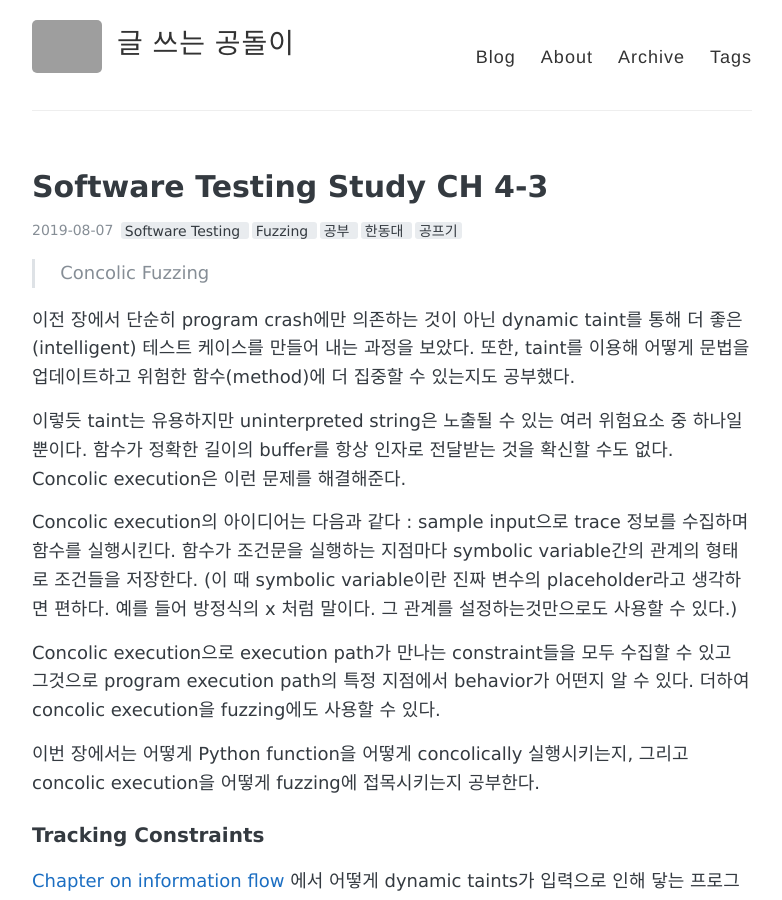
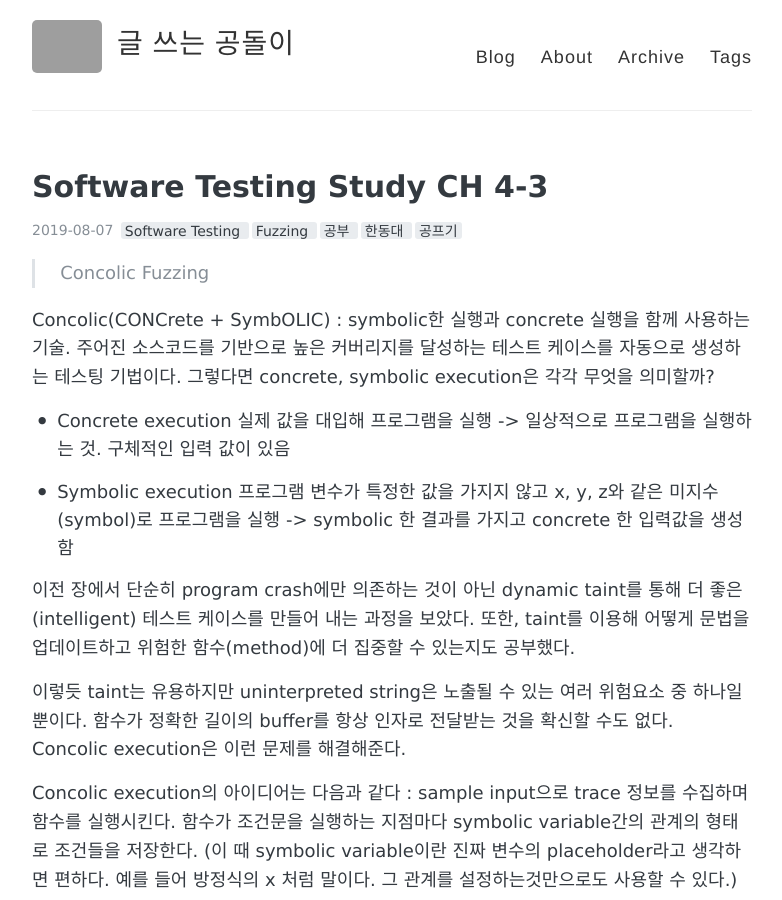
Before and after one commit to sihyungyou/sihyungyou.github.io, a Jekyll site: the page built from _posts/2019-08-07-fuzzingbook-ch4-3.md, in a window 1280 px wide and 900 px high. Shown: the whole window, without its empty margins (248-1030 px from the left). Built offline with Jekyll 4.4.1, drawn with Linux system fonts in a browser that asks for light colours; grey boxes are pictures that could not be loaded.

Commit message:
added info in 4-3

```diff
--- a/_posts/2019-08-07-fuzzingbook-ch4-3.md
+++ b/_posts/2019-08-07-fuzzingbook-ch4-3.md
@@ -6,6 +6,14 @@ comments: true
 ---
 
 > Concolic Fuzzing
+
+Concolic(CONCrete + SymbOLIC) : symbolic한 실행과 concrete 실행을 함께 사용하는 기술. 주어진 소스코드를 기반으로 높은 커버리지를 달성하는 테스트 케이스를 자동으로 생성하는 테스팅 기법이다. 그렇다면 concrete, symbolic execution은 각각 무엇을 의미할까?
+
+- Concrete execution
+실제 값을 대입해 프로그램을 실행 -> 일상적으로 프로그램을 실행하는 것. 구체적인 입력 값이 있음
+
+- Symbolic  execution
+프로그램 변수가 특정한 값을 가지지 않고 x, y, z와 같은 미지수(symbol)로 프로그램을 실행 -> symbolic 한 결과를 가지고 concrete 한 입력값을 생성함
 
 이전 장에서 단순히 program crash에만 의존하는 것이 아닌 dynamic taint를 통해 더 좋은(intelligent) 테스트 케이스를 만들어 내는 과정을 보았다. 또한, taint를 이용해 어떻게 문법을 업데이트하고 위험한 함수(method)에 더 집중할 수 있는지도 공부했다.
 
```
